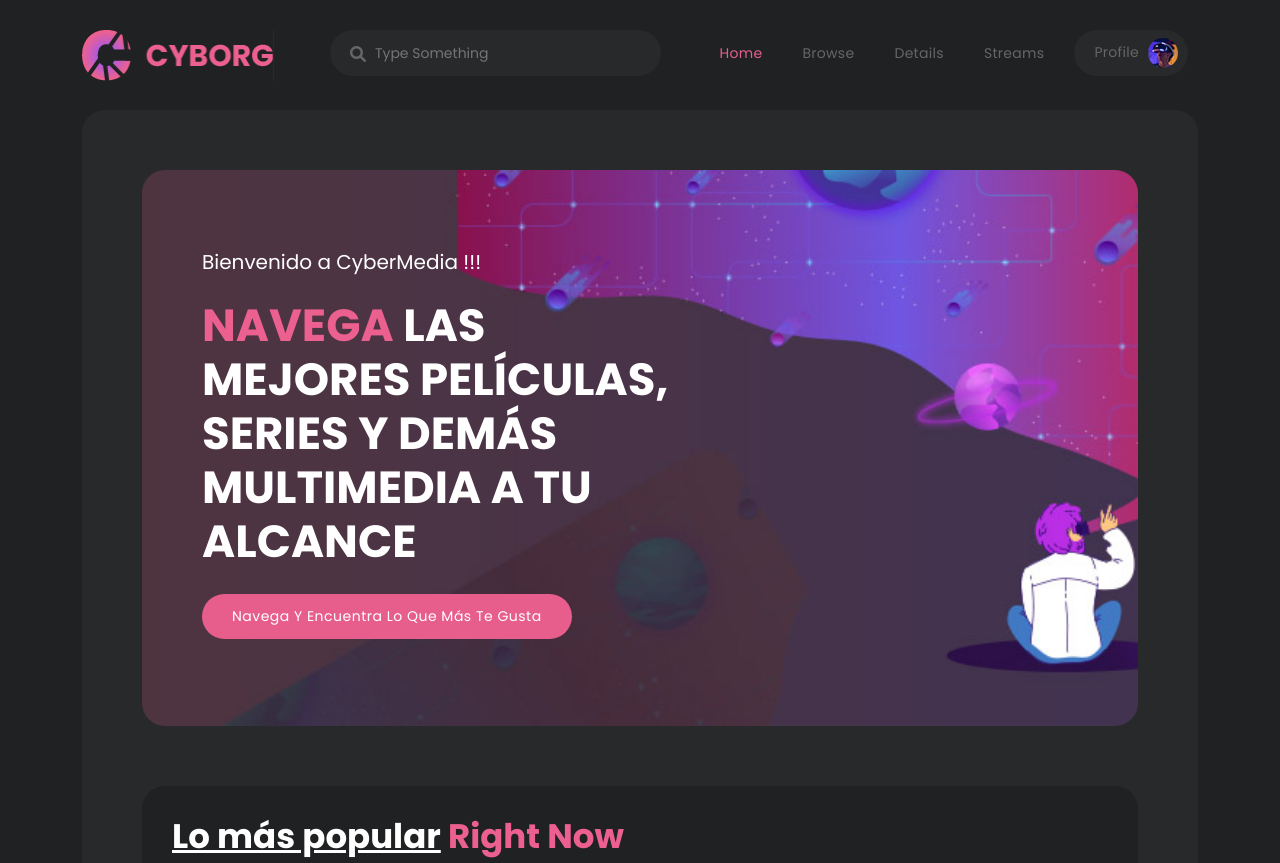
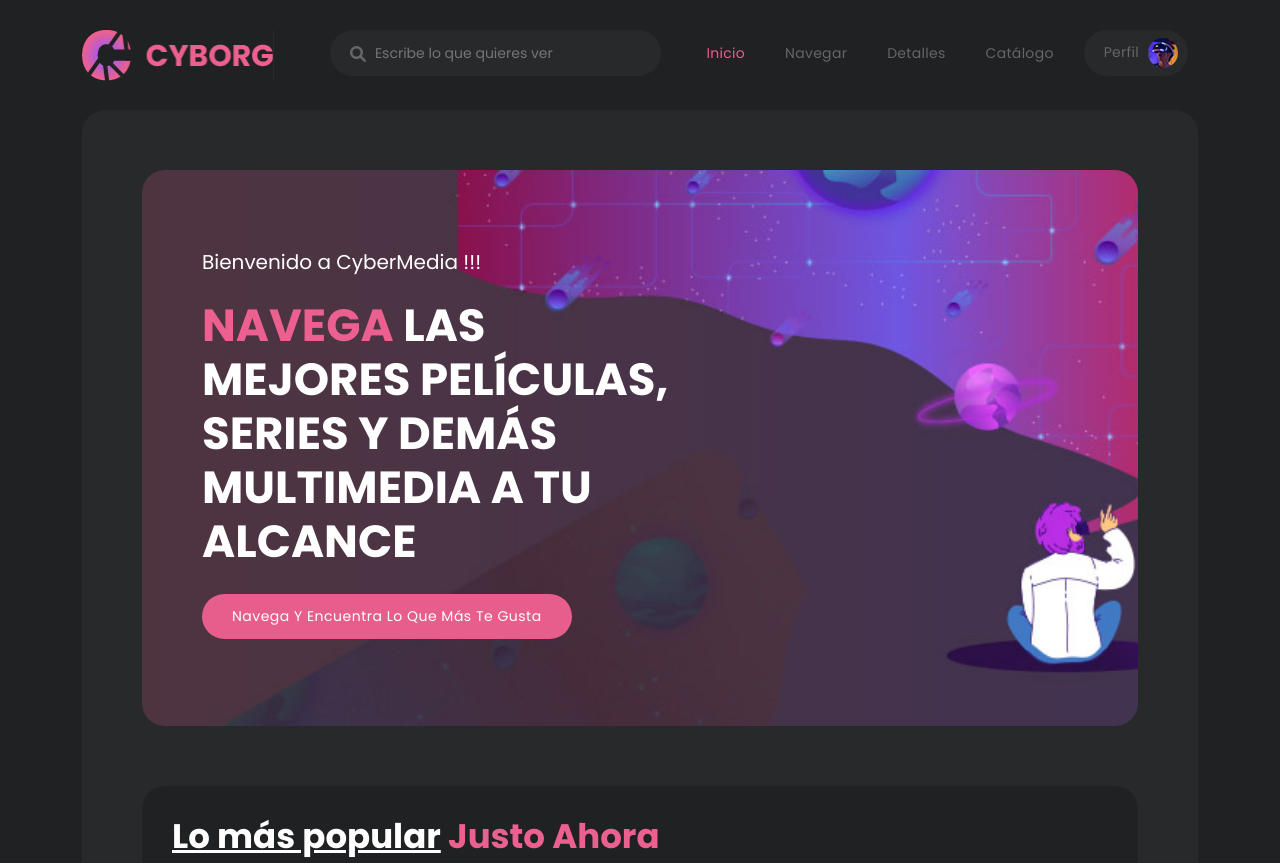
Before and after one commit to MECHANICALCHASER45/CYBERMEDIA, a plain HTML site: page index.html in a window 1280 px wide. Shown: the top 863 px of the page. Drawn offline with nearby package versions, Linux system fonts and the light colour scheme.

Commit message:
Actualizar layouts a español

```diff
--- a/index.html
+++ b/index.html
@@ -58,18 +58,18 @@ https://templatemo.com/tm-579-cyborg-gaming
                     <!-- ***** Search End ***** -->
                     <div class="search-input">
                       <form id="search" action="#">
-                        <input type="text" placeholder="Type Something" id='searchText' name="searchKeyword" onkeypress="handle" />
+                        <input type="text" placeholder="Escribe lo que quieres ver" id='searchText' name="searchKeyword" onkeypress="handle" />
                         <i class="fa fa-search"></i>
                       </form>
                     </div>
                     <!-- ***** Search End ***** -->
                     <!-- ***** Menu Start ***** -->
                     <ul class="nav">
-                        <li><a href="index.html" class="active">Home</a></li>
-                        <li><a href="browse.html">Browse</a></li>
-                        <li><a href="details.html">Details</a></li>
-                        <li><a href="streams.html">Streams</a></li>
-                        <li><a href="profile.html">Profile <img src="assets/images/profile-header.jpg" alt=""></a></li>
+                        <li><a href="index.html" class="active">Inicio</a></li>
+                        <li><a href="browse.html">Navegar</a></li>
+                        <li><a href="details.html">Detalles</a></li>
+                        <li><a href="streams.html">Catálogo</a></li>
+                        <li><a href="profile.html">Perfil <img src="assets/images/profile-header.jpg" alt=""></a></li>
                     </ul>
                     <a class='menu-trigger'>
                         <span>Menu</span>
@@ -108,7 +108,7 @@ https://templatemo.com/tm-579-cyborg-gaming
             <div class="row">
               <div class="col-lg-12">
                 <div class="heading-section">
-                  <h4><em>Lo más popular</em> Right Now</h4>
+                  <h4><em>Lo más popular</em> Justo Ahora</h4>
                 </div>
                 <div class="row">
                   <div class="col-lg-3 col-sm-6">
```
